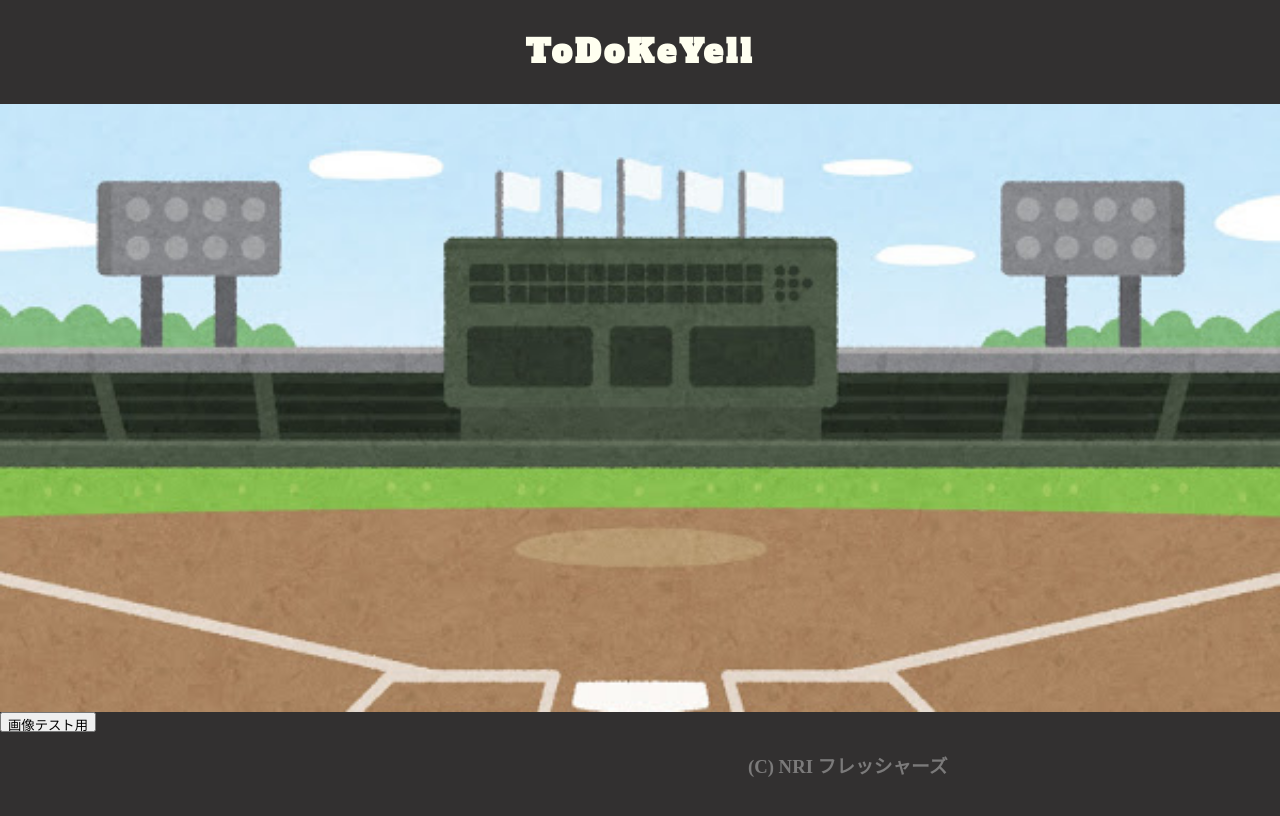
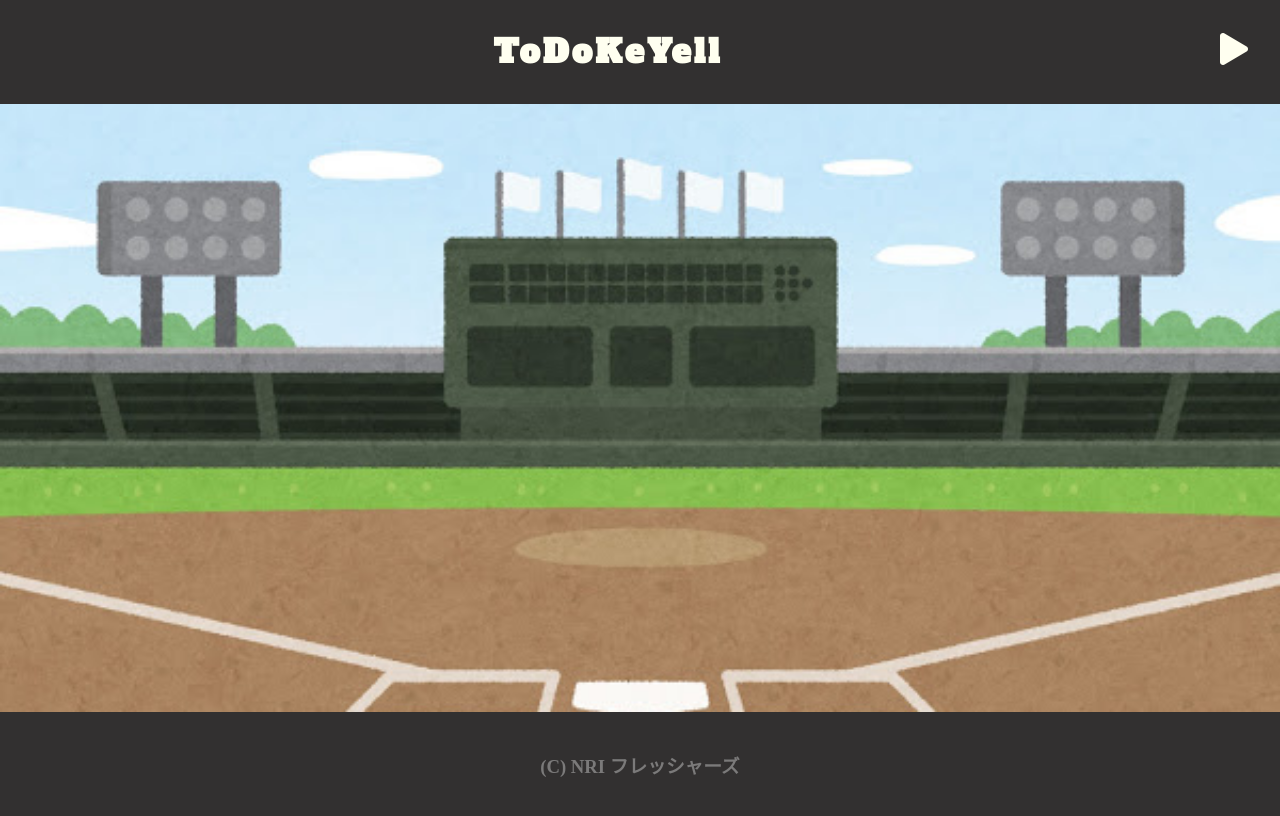
Before and after one commit to verde9917/ojh6-front, a plain HTML site: page index.html in a window 1280 px wide. Drawn offline with Linux system fonts and the light colour scheme.

Commit message:
add start button

```diff
--- a/default.css
+++ b/default.css
@@ -55,3 +55,17 @@ body {
     display: table-cell;
     color:#7b7a7a;
 }
+
+#start-button {
+    height: 100%;
+    width: 2em;
+    line-height: inherit;
+    color: ivory;
+    vertical-align: middle;
+    display: table-cell;
+    margin: 0;
+    text-align: right;
+    padding-right: 1em;
+    padding-top: 1em;
+    font-size: 2em;
+}
--- a/index.html
+++ b/index.html
@@ -4,16 +4,18 @@
     <title>素振りデモ</title>
     <link href="https://fonts.googleapis.com/css2?family=Alfa+Slab+One&display=swap" rel="stylesheet">
     <link rel="stylesheet" type="text/css" href="default.css">
+    <link href="https://use.fontawesome.com/releases/v5.6.1/css/all.css" rel="stylesheet">
 </head>
 
 <body>
     <div id="header-wrapper">
         <h1>ToDoKeYell</h1>
+        <div id="start-button"><i class="fas fa-play"></i></div>
     </div>
     <div id="main-wrapper">
     </div>
     <div id="footer-wrapper">
-        <button class="test-button" id="btn">画像テスト用</button>
+        <!-- <button class="test-button" id="btn">画像テスト用</button> -->
         <h3>(C) NRI フレッシャーズ</h3>
     </div>
     <script src="showIcons.js"></script>
--- a/socket.js
+++ b/socket.js
@@ -29,6 +29,11 @@ window.onload = () => {
         maincall.currentTime = 0
     }
 
-    document.getElementById("btn").addEventListener("click", forDebug)
+    const start_button = () => {
+        // document.getElementById("start-button")
+        todokeyell()
+    }
+    // document.getElementById("btn").addEventListener("click", forDebug)
+    document.getElementById("start-button").addEventListener("click", forDebug)
     ws.addEventListener("message", todokeyell)
 }
```
Also changed, not shown: showIcons.js (line endings or trailing spaces).
